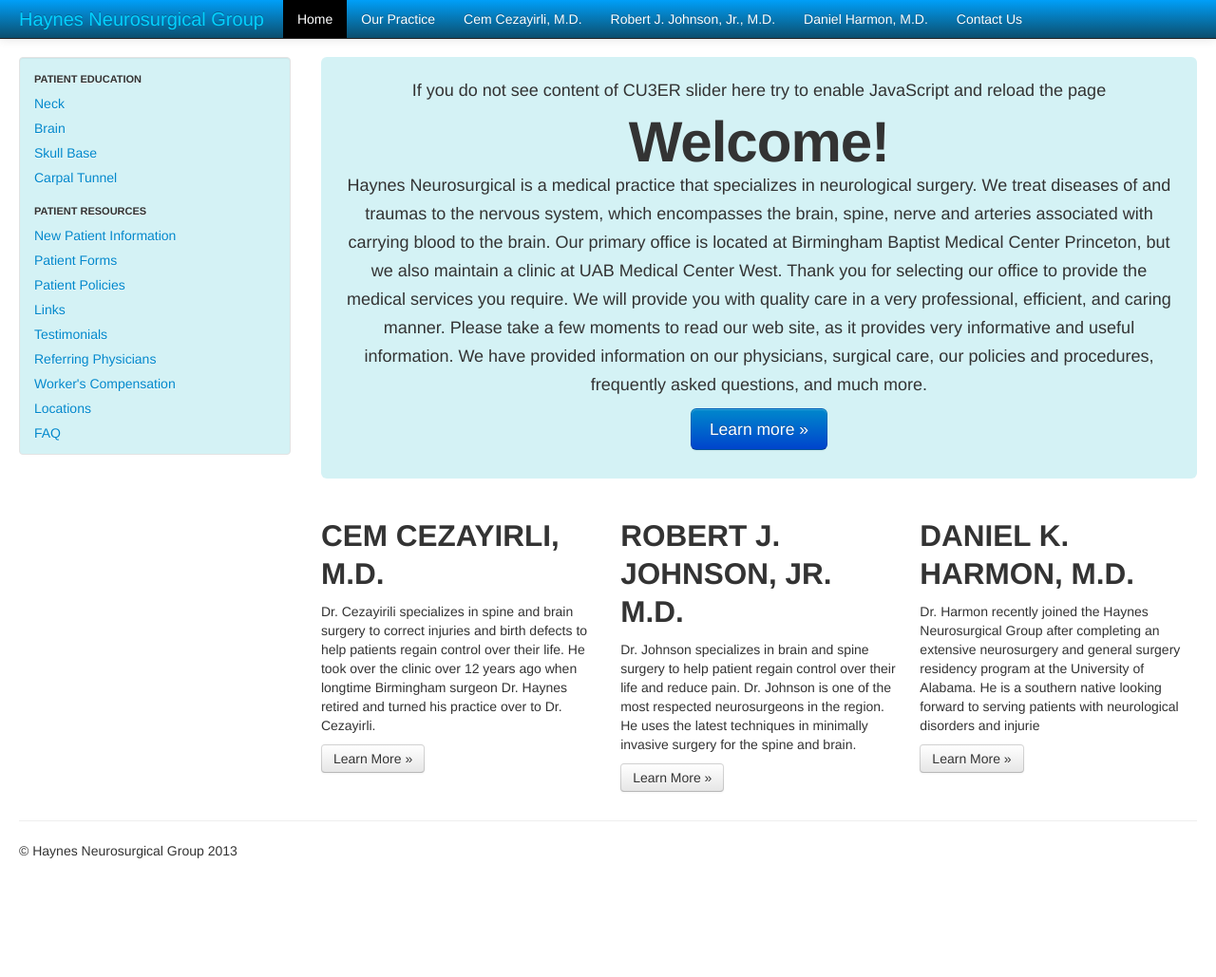
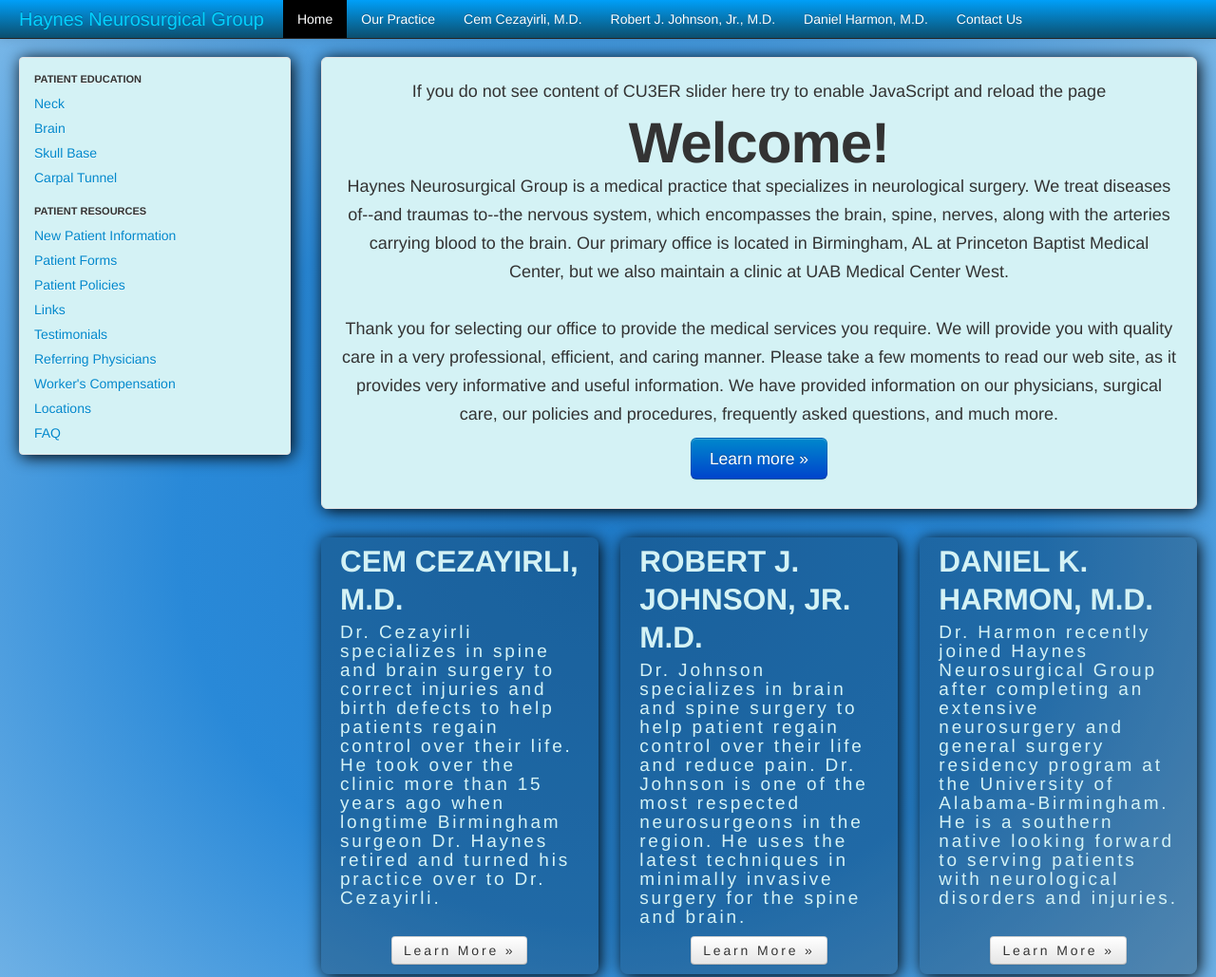
Before and after one commit to Aslan11/haynesNeuro, a plain HTML site: page index.html in a window 1280 px wide. Shown: the top 1029 px of the page at 95% size. Before the commit the page ends 956 px from the top, so only its background shows below. Drawn offline with nearby package versions, Linux system fonts and the light colour scheme.

Commit message:
style tweaks

```diff
--- a/index.html
+++ b/index.html
@@ -16,6 +16,7 @@
 
     <!-- Le styles -->
     <link href="bootstrap.css" rel="stylesheet">
+    <link href="style.css" rel="stylesheet">
 
     <style type="text/css">
       body {
@@ -24,6 +25,9 @@
       }
       .sidebar-nav {
         padding: 9px 0;
+        box-shadow: 2px 2px 17px black;
+        -webkit-box-shadow: 2px 2px 17px black;
+        -moz-box-shadow: 2px 2px 17px black;
       }
 
     </style>
@@ -129,7 +133,7 @@
 				    </li>
 				    <li>
 				      <img src='images/1.jpg' alt=''/>
-				      <h2>Wanna play?</h2>
+				      <h2></h2>
 				      <p></p>
 				      <p></p>
 				    </li>
@@ -139,26 +143,26 @@
           </div>
 
             <h1>Welcome!</h1>
-            <p>Haynes Neurosurgical is a medical practice that specializes in neurological surgery.  We treat diseases of and traumas to the nervous system, which encompasses the brain, spine, nerve and arteries associated with carrying blood to the brain.  Our primary office is located at Birmingham Baptist Medical Center Princeton, but we also maintain a clinic at UAB Medical Center West.
+            <p>Haynes Neurosurgical Group is a medical practice that specializes in neurological surgery. We treat diseases of--and traumas to--the nervous system, which encompasses the brain, spine, nerves, along with the arteries carrying blood to the brain. Our primary office is located in Birmingham, AL at Princeton Baptist Medical Center, but we also maintain a clinic at UAB Medical Center West. <br><br>
 
-Thank you for selecting our office to provide the medical services you require. We will provide you with quality care in a very professional, efficient, and caring manner.  Please take a few moments to read our web site, as it provides very informative and useful information.  We have provided information on our physicians, surgical care, our policies and procedures, frequently asked questions, and much more. </p>
+Thank you for selecting our office to provide the medical services you require. We will provide you with quality care in a very professional, efficient, and caring manner. Please take a few moments to read our web site, as it provides very informative and useful information. We have provided information on our physicians, surgical care, our policies and procedures, frequently asked questions, and much more. </p>
             <p><a class="btn btn-primary btn-large">Learn more &raquo;</a></p>
           </div>
-          <div class="row-fluid">
+          <div class="row-fluid doctorPreview" style="color: rgb(212, 242, 245);">
             <div class="span4">
               <h2>CEM CEZAYIRLI, M.D.</h2>
-              <p>Dr. Cezayirili specializes in spine and brain surgery to correct injuries and birth defects to help patients regain control over their life. He took over the clinic over 12 years ago when longtime Birmingham surgeon Dr. Haynes retired and turned his practice over to Dr. Cezayirli.</p>
-              <p><a class="btn" href="#">Learn More &raquo;</a></p>
+              <p>Dr. Cezayirli specializes in spine and brain surgery to correct injuries and birth defects to help patients regain control over their life. He took over the clinic more than 15 years ago when longtime Birmingham surgeon Dr. Haynes retired and turned his practice over to Dr. Cezayirli.<br><br></p>
+              <p class="btnHolder"><a class="btn" href="#">Learn More &raquo;</a></p>
             </div><!--/span-->
             <div class="span4">
               <h2>ROBERT J. JOHNSON, JR. M.D.</h2>
               <p>Dr. Johnson specializes in brain and spine surgery to help patient regain control over their life and reduce pain. Dr. Johnson is one of the most respected neurosurgeons in the region. He uses the latest techniques in minimally invasive surgery for the spine and brain.</p>
-              <p><a class="btn" href="#">Learn More &raquo;</a></p>
+              <p class="btnHolder"><a class="btn" href="#">Learn More &raquo;</a></p>
             </div><!--/span-->
             <div class="span4">
               <h2>DANIEL K. HARMON, M.D.</h2>
-              <p>Dr. Harmon recently joined the Haynes Neurosurgical Group after completing an extensive neurosurgery and general surgery residency program at the University of Alabama.   He is a southern native looking forward to serving patients with neurological disorders and injurie</p>
-              <p><a class="btn" href="#">Learn More &raquo;</a></p>
+              <p>Dr. Harmon recently joined Haynes Neurosurgical Group after completing an extensive neurosurgery and general surgery residency program at the University of Alabama-Birmingham. He is a southern native looking forward to serving patients with neurological disorders and injuries.<br><br></p>
+              <p class="btnHolder"><a class="btn" href="#">Learn More &raquo;</a></p>
             </div><!--/span-->
           </div><!--/row-->
         </div><!--/span-->
--- a/style.css
+++ b/style.css
@@ -0,0 +1,26 @@
+.doctorPreview{
+color: rgb(212, 242, 245);
+
+}
+
+.doctorPreview p{
+	font-size: 19px;
+font-weight: 200;
+letter-spacing: .15em;
+}
+
+.doctorPreview .span4{
+	border-radius: 8px;
+background: rgba(0, 0, 0, 0.23);
+box-shadow: 2px 2px 17px black;
+-webkit-box-shadow: 2px 2px 17px black;
+-moz-box-shadow: 2px 2px 17px black;
+}
+
+.doctorPreview .span4 *{
+	margin: 5px 20px;
+}
+
+.btnHolder{
+	text-align: center;
+}
```
Also changed, not shown: bootstrap.css.
